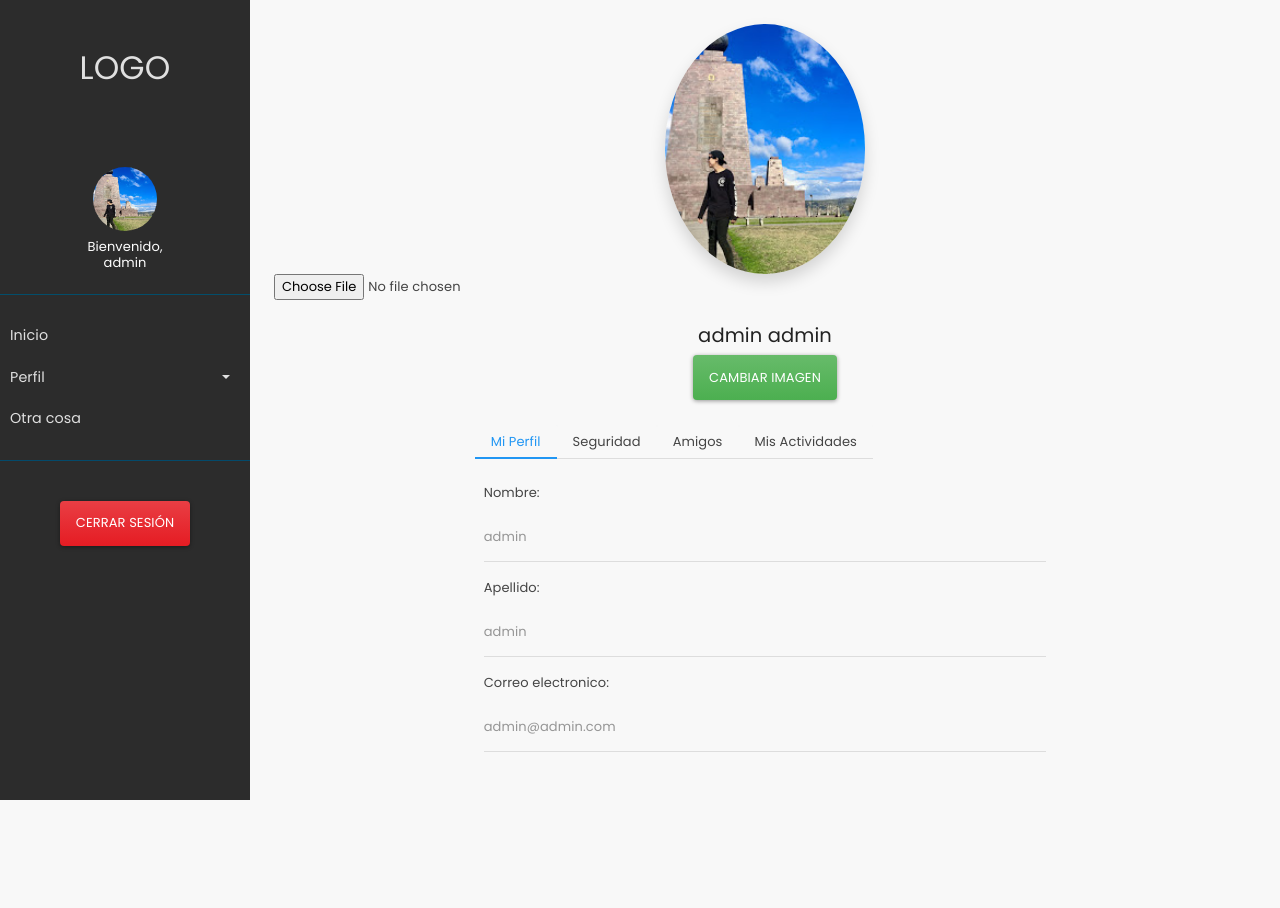
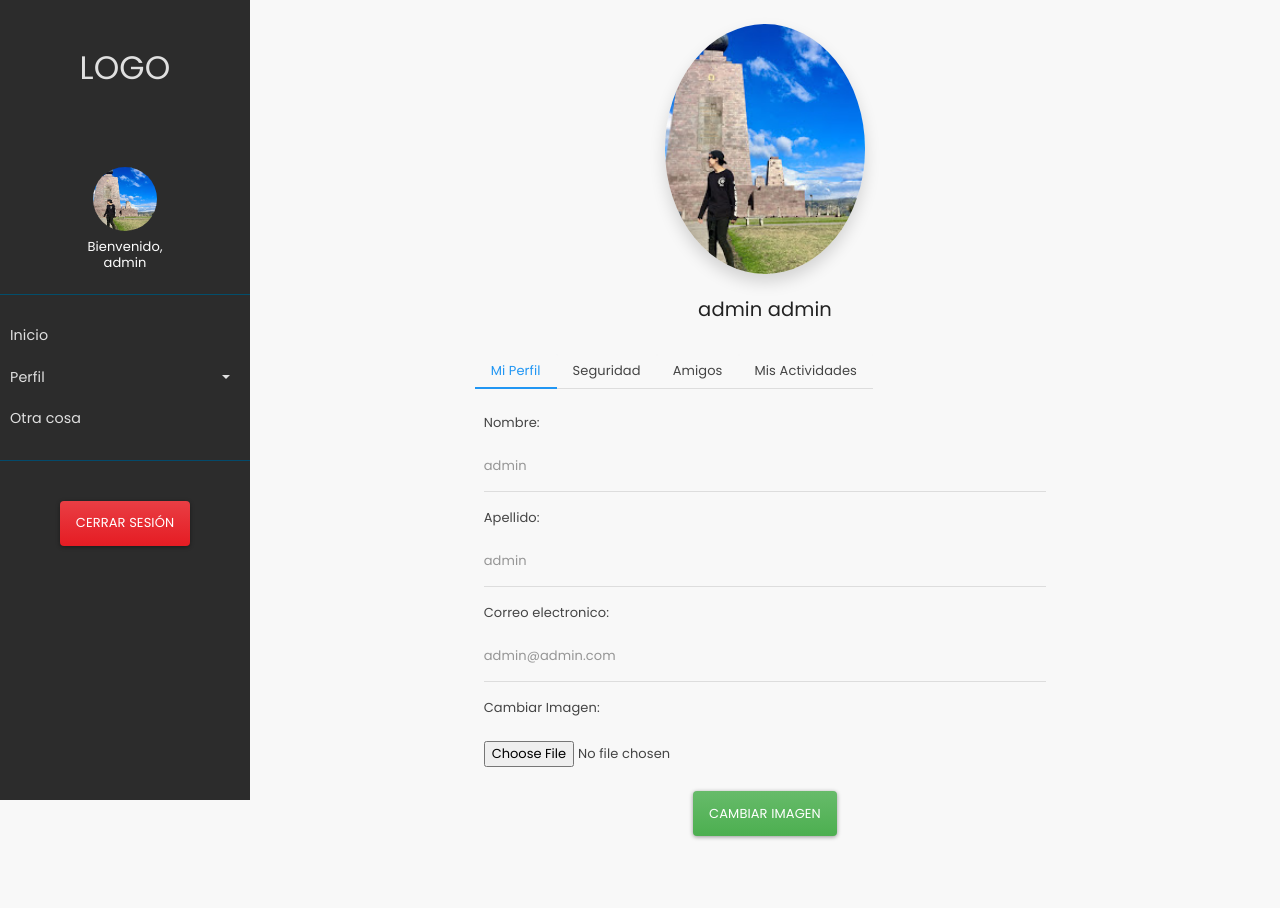
Before and after one commit to DCC-CC4401/2019-2-DropTable----T4, a Django app: page /user_profile/ in a window 1280 px wide. Before the commit the page ends 800 px from the top, so only its background shows below. Run offline with Django 3.2, Linux system fonts and the light colour scheme; a user stored in the database is signed in; some libraries are stand-ins or nearby versions.

Commit message:
Cambiar imagen dentro de la pestaña perfil

```diff
--- a/tarea_4/templates/UserProfile.html
+++ b/tarea_4/templates/UserProfile.html
@@ -63,19 +63,17 @@
             <img src="../media/{{user.profile_image}}" class="circular mx-auto d-block shadow" height="250px">
         </div>
 
-        <form action="{% url 'upload_image' %}" method="post" enctype="multipart/form-data">
-          {% csrf_token %}
 
-        <input type="file" name="imagefile" accept="image/*" required="" id="id_imagefile">
+
+
 
 
         <div class="row py-4">
             <div class="col text-center">
                 <p class="h4 text-center text-dark">{{ user.first_name }} {{ user.last_name }}</p>
-                <button type="submit" class="btn btn-success" >Cambiar imagen</button>
+
             </div>
         </div>
-            </form>
 
         <!--MENU CON TABS-->
 
@@ -110,7 +108,7 @@
 
                 <!--PESTAÑA MI PERFIL-->
                 <div class="tab-pane fade show active" id="Perfil" role="tabpanel" aria-labelledby="Perfil-tab">
-                    <form>
+                    <form action="{% url 'upload_image' %}" method="post" enctype="multipart/form-data">
                         <!--Nombre-->
                         <fieldset disabled>
                             <div class="form-group">
@@ -137,6 +135,26 @@
                                        placeholder={{ user.email }}>
                             </div>
                         </fieldset>
+                        <fieldset enabled>
+                            <div class="form-group">
+                                <label for="disabledTextInput">Cambiar Imagen:</label>
+                                </div>
+                        </fieldset>
+
+                                <form action="{% url 'upload_image' %}" method="post" enctype="multipart/form-data">
+                                    {% csrf_token %}
+
+                                    <input type="file" name="imagefile" accept="image/*" required="" id="id_imagefile">
+
+
+                                    <div class="row py-4">
+                                        <div class="col text-center">
+                                            <button type="submit" class="btn btn-success" >Cambiar imagen</button>
+                                        </div>
+                                    </div>
+                                </form>
+
+
 
                         <!--Fecha de nacimiento -->
                         <!-- <fieldset disabled> -->
```
Also changed, not shown: tarea_4/db.sqlite3.
